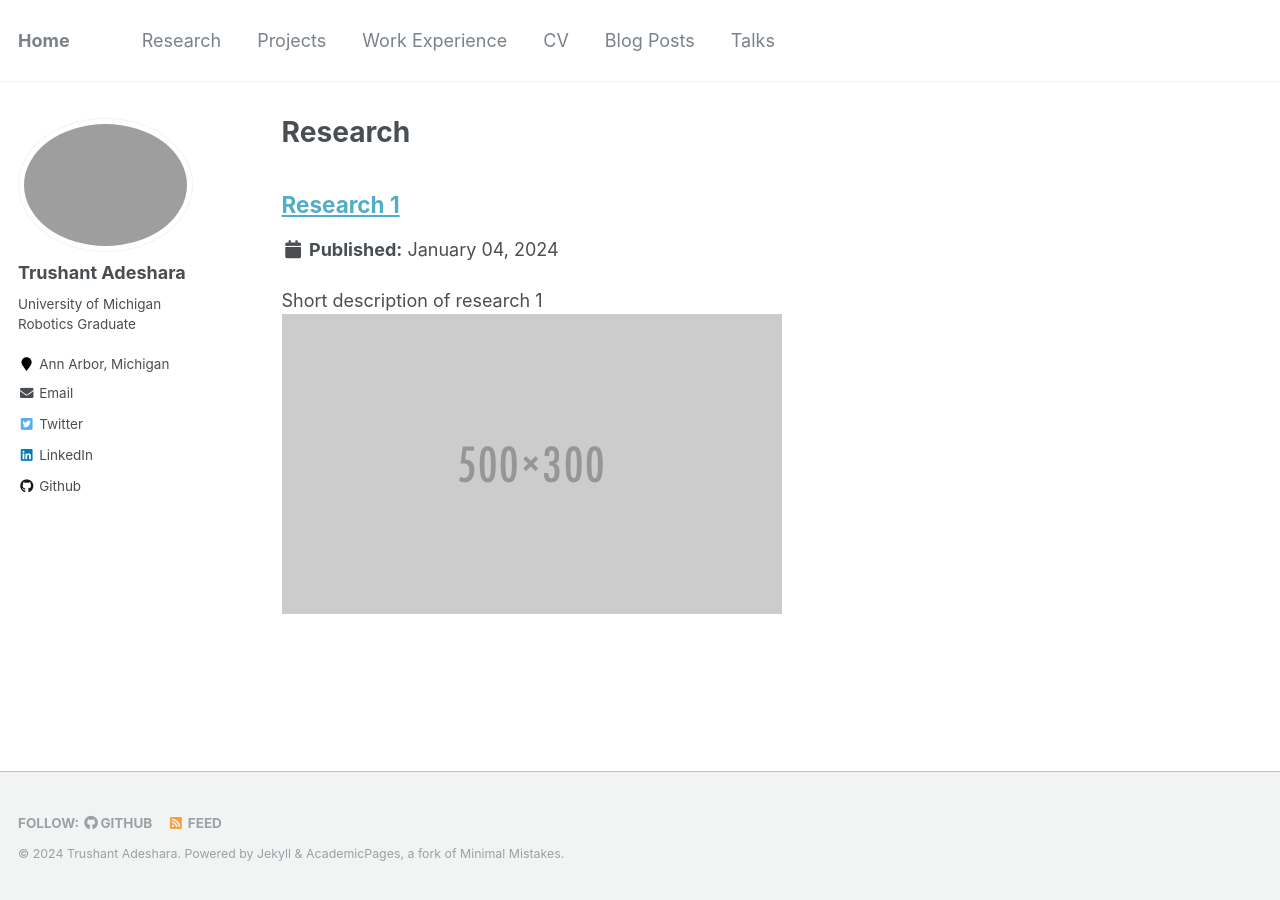
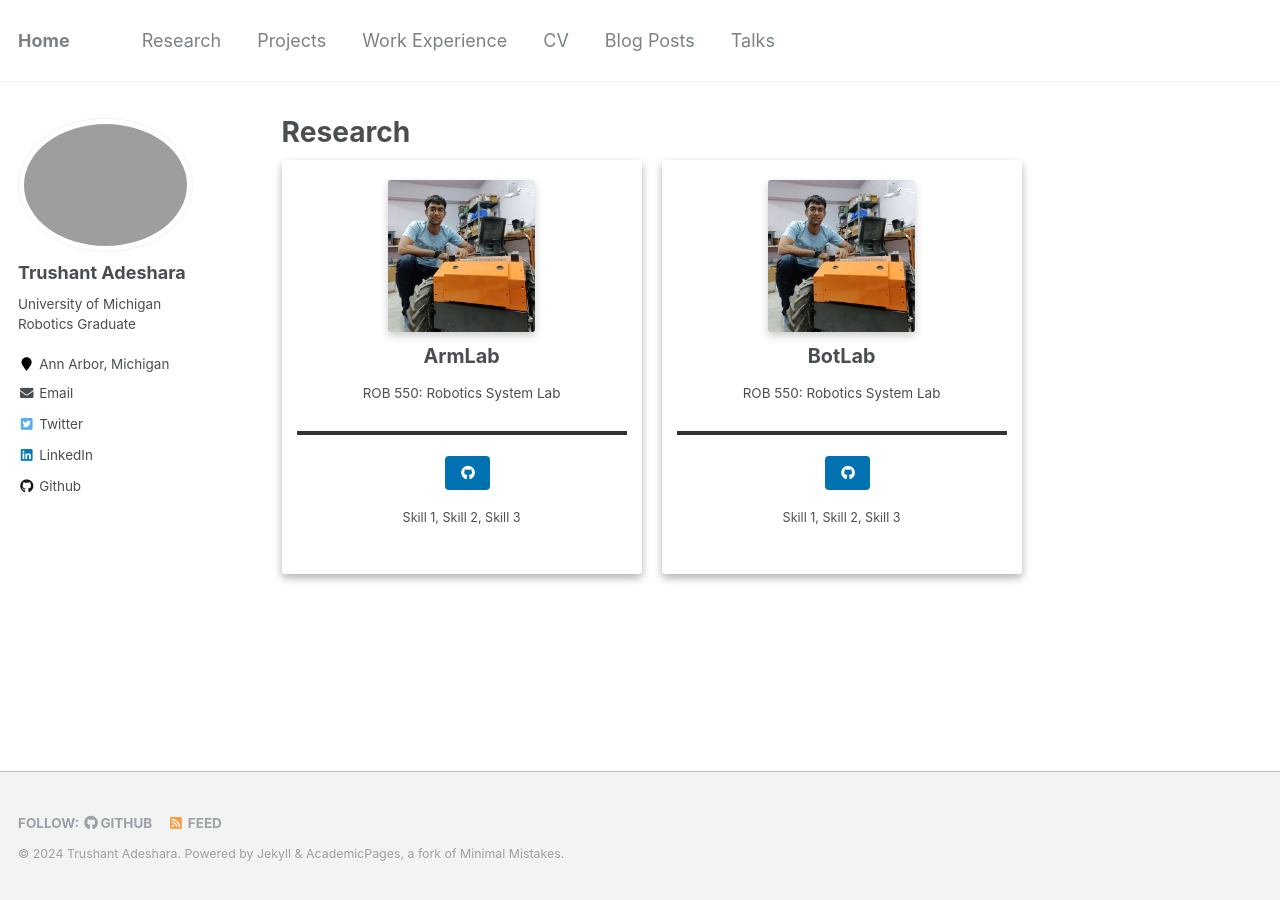
Before and after one commit to trushant05/trushant05.github.io, a Jekyll site: the page built from _pages/research.html, in a window 1280 px wide. Built offline with Jekyll 4.4.1, drawn with Linux system fonts in a browser that asks for light colours.

Commit message:
add card format in research tab

```diff
--- a/_pages/research.html
+++ b/_pages/research.html
@@ -7,6 +7,49 @@ author_profile: true
 
 {% include base_path %}
 
-{% for post in site.research %}
-  {% include archive-single.html %}
-{% endfor %}
+<div class="project-list">
+
+  <div class="card h-100 d-flex flex-column justify-content-between">
+    <a href="https://trushant-adeshara-um.github.io/research/research-1/">
+      <img class="card-img-top mx-auto" src="/images/work/botsync/me.jpg">
+      <div class="card-body d-flex flex-column">
+        <h4 class="card-title text-center"> ArmLab </h4>
+        <p class="card-text text-center"> ROB 550: Robotics System Lab</p>
+      </div>
+    </a>
+
+    <div class="card-footer mt-auto text-center">
+      <hr style="height:0.8px;border:none;color:#333;background-color:#333;">
+      <br>
+      <div class="card-buttons">
+        <a href="https://trushant-adeshara-um.github.io" target="_blank" class="btn btn-primary" text-center>
+          <i class="fab fa-solid fa-github" aria-hidden="true"></i>
+        </a>
+      </div>
+      <div class="text-muted"> Skill 1, Skill 2, Skill 3</div>
+    </div>
+  </div>
+
+  <div class="card h-100 d-flex flex-column justify-content-between">
+    <a href="https://trushant-adeshara-um.github.io/research/research-2/">
+      <img class="card-img-top mx-auto" src="/images/work/botsync/me.jpg">
+      <div class="card-body d-flex flex-column">
+        <h4 class="card-title text-center"> BotLab </h4>
+        <p class="card-text text-center"> ROB 550: Robotics System Lab</p>
+      </div>
+    </a>
+
+    <div class="card-footer mt-auto text-center">
+      <hr style="height:0.8px;border:none;color:#333;background-color:#333;">
+      <br>
+      <div class="card-buttons">
+        <a href="https://trushant-adeshara-um.github.io" target="_blank" class="btn btn-primary" text-center>
+          <i class="fab fa-solid fa-github" aria-hidden="true"></i>
+        </a>
+      </div>
+      <div class="text-muted"> Skill 1, Skill 2, Skill 3</div>
+    </div>
+  </div>
+
+
+</div>
--- a/_pages/work.html
+++ b/_pages/work.html
@@ -7,7 +7,6 @@ author_profile: true
 
 {% include base_path %}
 
-{% for post in site.work reversed %}
 <div class="project-list">
 
   <div class="card h-100 d-flex flex-column justify-content-between">
@@ -31,4 +30,4 @@ author_profile: true
     </div>
   </div>
 
-{% endfor %}
+</div>
--- a/assets/css/main.scss
+++ b/assets/css/main.scss
@@ -129,7 +129,7 @@
   display: flex;
   gap: 10px 20px; /* row-gap column gap */
   flex-flow: row wrap;
-  justify-content: left;
+  justify-content: stretch;
   padding-bottom: 50px;
 }
 
```
